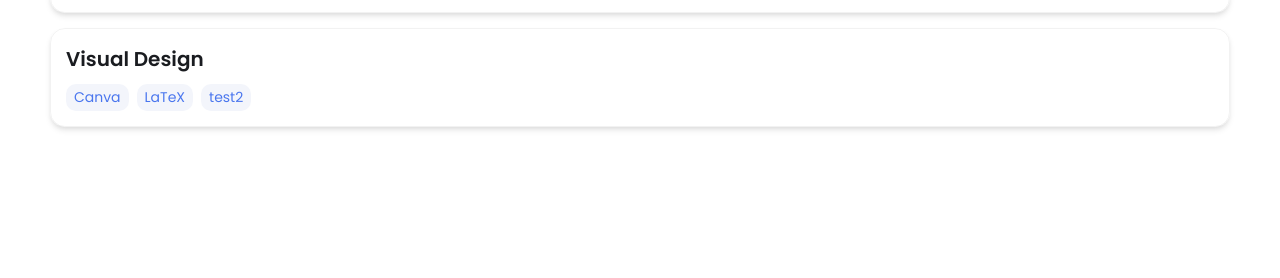
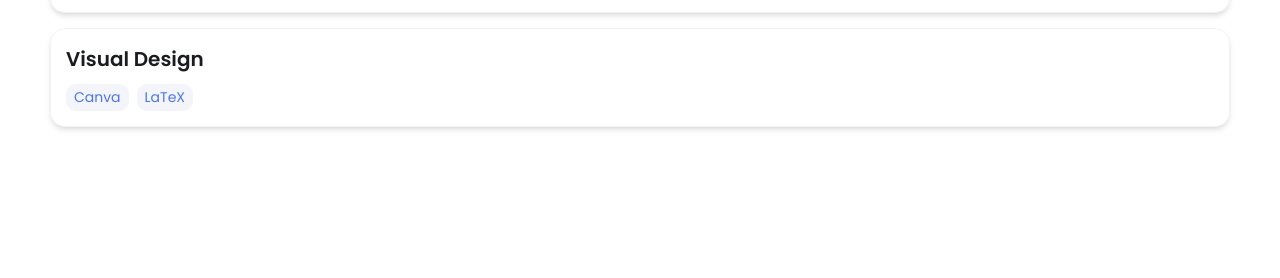
Before and after one commit to blasejlondono/blasejlondono.github.io, a Jekyll site: the page built from index.html, in a window 1280 px wide and 900 px high, scrolled down 1695 px. Shown: the part 173-451 px from the top of the window. Built offline with Jekyll 4.4.1, drawn with Linux system fonts in a browser that asks for light colours.

Commit message:
Update _config.yml

```diff
--- a/_config.yml
+++ b/_config.yml
@@ -63,7 +63,6 @@ skills:
     tools:
     - Canva
     - LaTeX
-    - test2
 
 # Contact Form Setup. Setup an account and copy over the key. When someone fills out the form, it will be received in your email.
 formspree-key:   https://formspree.io/f/mjkngqoz
```
